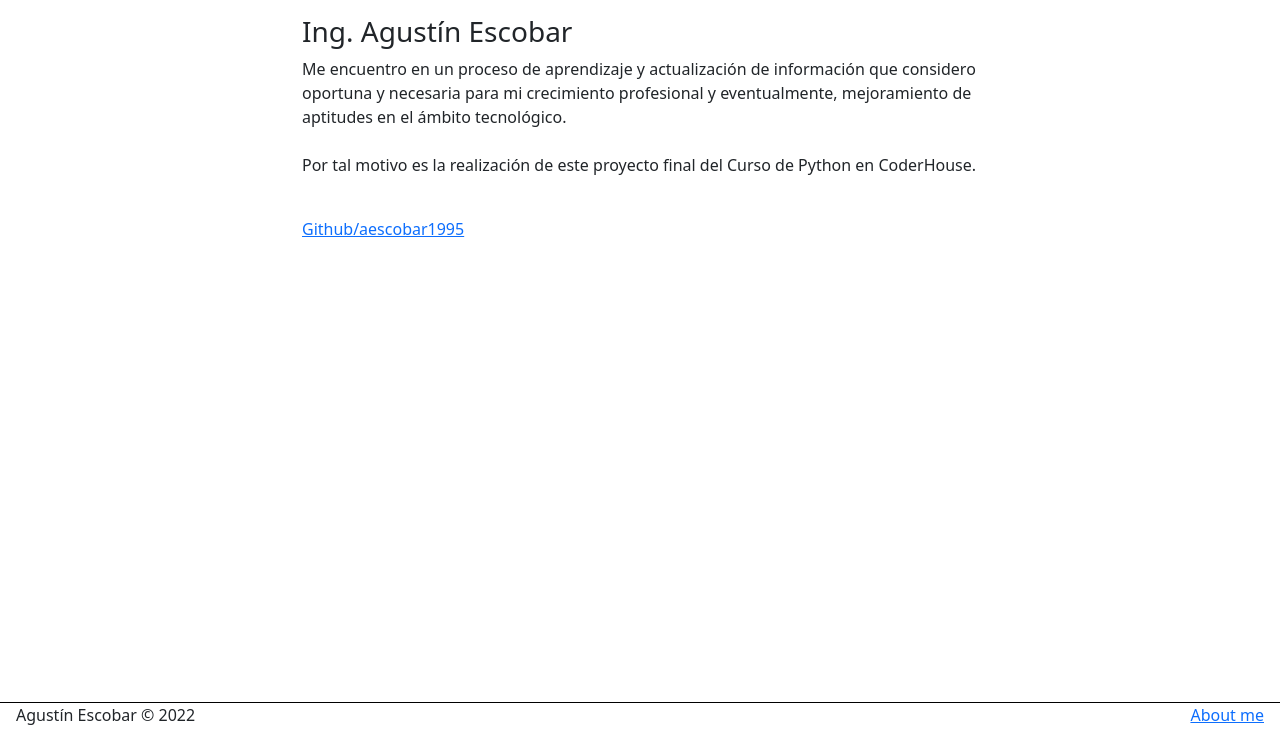
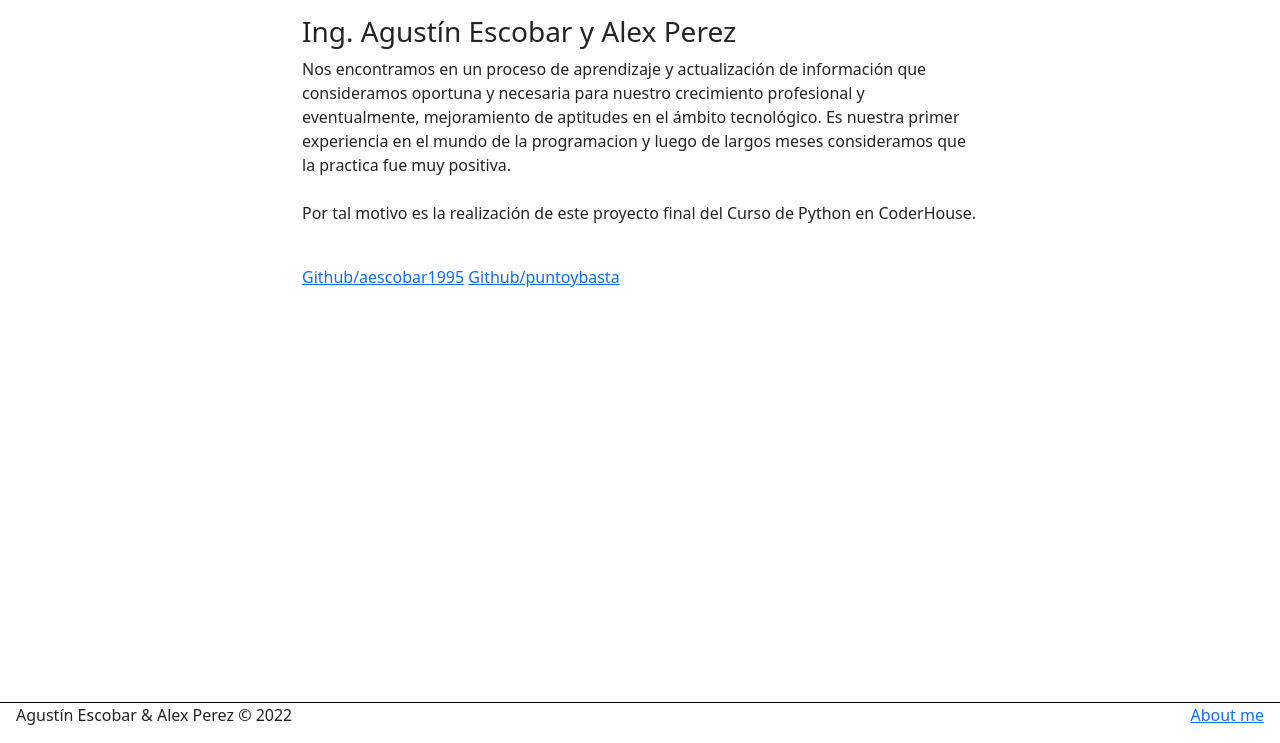
Before and after one commit to aescobar1995/Trabajo-Final, a Django app: page /paginas/about in a window 1280 px wide. Shown: the part 57-800 px from the top of the page. Run offline with Django 4.2, Linux system fonts and the light colour scheme.

Commit message:
Cambio del archivo about y el de diseño

```diff
--- a/AESeries/paginas/templates/paginas/about.html
+++ b/AESeries/paginas/templates/paginas/about.html
@@ -1,12 +1,13 @@
 {% extends 'layout.html' %}
 {% block contenido %}
-    <h3>Ing. Agustín Escobar</h3>
-    <p>Me encuentro en un proceso de aprendizaje y actualización de información que considero oportuna y necesaria para mi crecimiento profesional y
-        eventualmente, mejoramiento de aptitudes en el ámbito tecnológico.
+    <h3>Ing. Agustín Escobar y Alex Perez</h3>
+    <p>Nos encontramos en un proceso de aprendizaje y actualización de información que consideramos oportuna y necesaria para nuestro crecimiento profesional y
+        eventualmente, mejoramiento de aptitudes en el ámbito tecnológico. Es nuestra primer experiencia en el mundo de la programacion y luego de largos meses consideramos que la practica fue muy positiva.
     <br>
     <br>
         Por tal motivo es la realización de este proyecto final del Curso de Python en CoderHouse.
     </p>
     <br>
     <a href="https://github.com/aescobar1995">Github/aescobar1995</a>
+    <a href="https://github.com/puntoybasta">Github/puntoybasta</a>
 {% endblock contenido %}
--- a/AESeries/usuarios/templates/layout.html
+++ b/AESeries/usuarios/templates/layout.html
@@ -76,7 +76,7 @@
         <div style="flex-wrap: wrap; border-top: 1px solid black; padding-inline: 1rem;">
             <footer style="display: flex; justify-content: space-between;">
                 <p>
-                    Agustín Escobar © 2022
+                    Agustín Escobar & Alex Perez © 2022
                 </p>
                 <p>
                     <a href="{% url 'About' %} ">About me</a>
```
